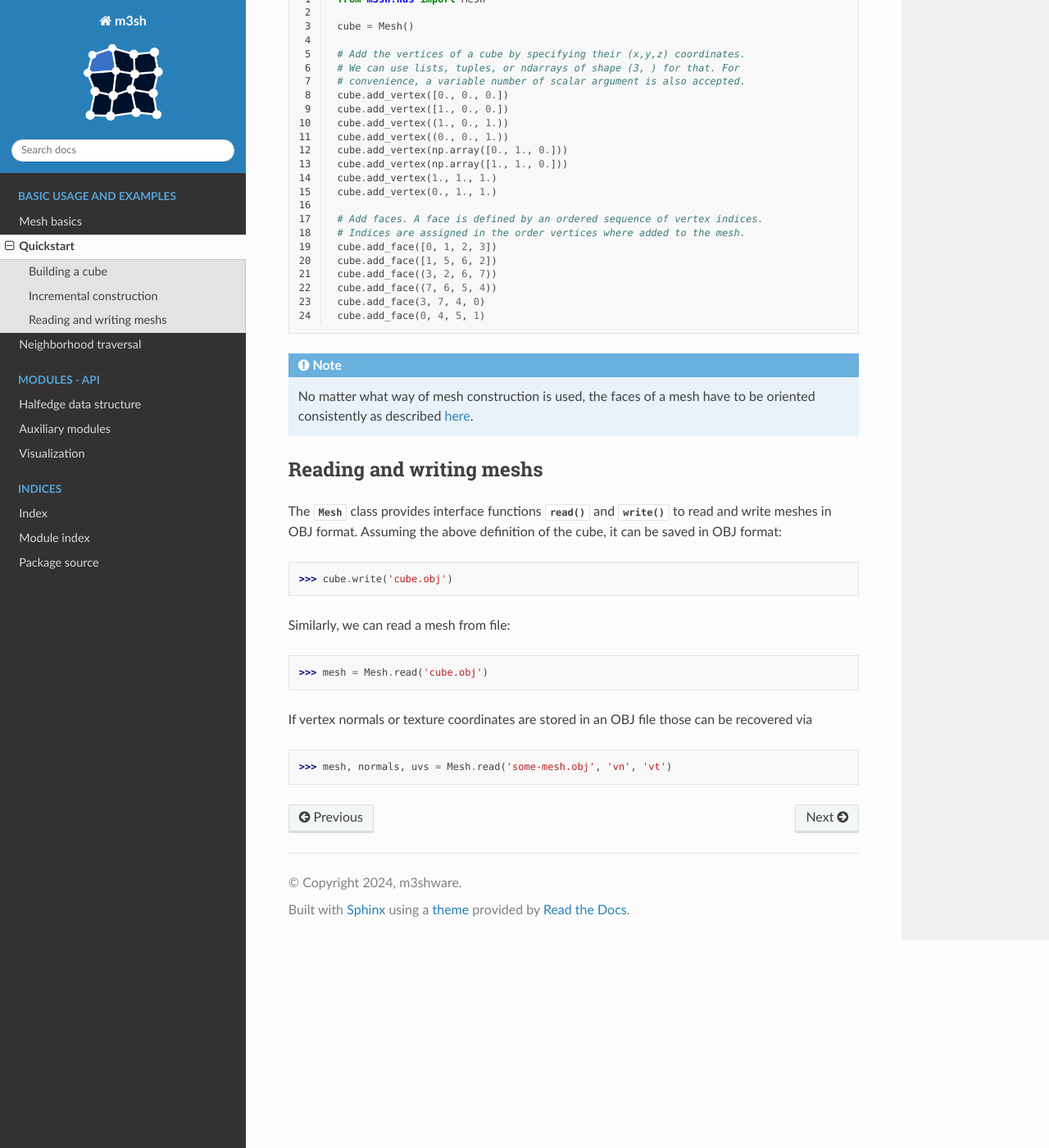
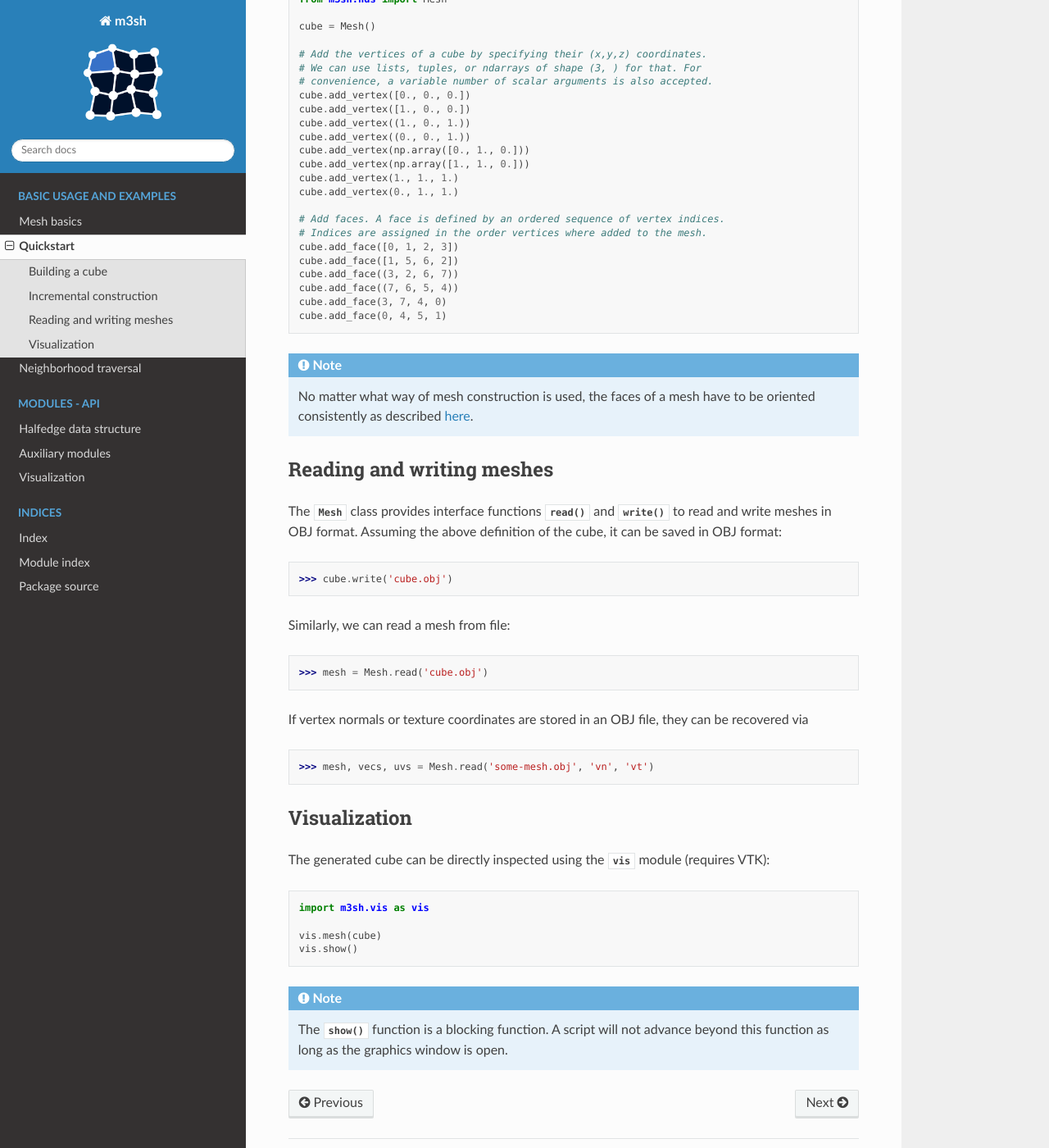
Before and after one commit to m3shware/m3sh, a Sphinx documentation site: the page built from docs/source/usage.rst, in a window 1280 px wide and 1400 px high, scrolled down 1570 px. Shown: the whole window at 82% size. Built offline with Sphinx 7.4.7 and the Read the Docs theme 2.0.0, drawn with Linux system fonts in a browser that asks for light colours; some of the changed text lies outside the part shown.

Commit message:
Add visualization to quickstart section

```diff
--- a/docs/source/usage.rst
+++ b/docs/source/usage.rst
@@ -12,7 +12,6 @@ Put the m3sh package folder into a location that is searched by Python or augmen
 the search path in your Python scripts before importing any m3sh modules:
 
 .. code-block:: python
-   :linenos:
 
     import os
     import sys
@@ -33,7 +32,6 @@ We build a :class:`Mesh` instance that holds the geometry of the unit cube
 are connected to form the faces of the cube:
 
 .. code-block:: python
-   :linenos:
 
     from m3sh.hds import Mesh
 
@@ -63,7 +61,8 @@ are connected to form the faces of the cube:
 
 During mesh construction, the list `V` is converted to an equivalent
 :obj:`~numpy.ndarray` object. The vertex coordinate array of `cube` can
-be accessed via its :attr:`~points` attribute. The list `F` becomes redundant.
+be accessed via its :attr:`~Mesh.points` attribute. The list `F` becomes
+redundant.
 
 .. note::
 
@@ -78,9 +77,7 @@ Incremental construction
 The auxiliary data structures `V` and `F` are not needed for mesh construction.
 A mesh can be built by adding vertices and faces incrementally:
 
-
 .. code-block:: python
-   :linenos:
 
     from m3sh.hds import Mesh
 
@@ -88,7 +85,7 @@ A mesh can be built by adding vertices and faces incrementally:
 
     # Add the vertices of a cube by specifying their (x,y,z) coordinates.
     # We can use lists, tuples, or ndarrays of shape (3, ) for that. For
-    # convenience, a variable number of scalar argument is also accepted.
+    # convenience, a variable number of scalar arguments is also accepted.
     cube.add_vertex([0., 0., 0.])
     cube.add_vertex([1., 0., 0.])
     cube.add_vertex((1., 0., 1.))
@@ -113,8 +110,8 @@ A mesh can be built by adding vertices and faces incrementally:
    to be oriented consistently as described :ref:`here <manifold-mesh-label>`.
 
 
-Reading and writing meshs
--------------------------
+Reading and writing meshes
+--------------------------
 
 The :class:`~m3sh.hds.Mesh` class provides interface functions
 :meth:`~m3sh.hds.Mesh.read` and :meth:`~m3sh.hds.Mesh.write` to read and
@@ -127,7 +124,27 @@ Similarly, we can read a mesh from file:
 
 >>> mesh = Mesh.read('cube.obj')
 
-If vertex normals or texture coordinates are stored in an OBJ file those
+If vertex normals or texture coordinates are stored in an OBJ file, they
 can be recovered via
 
->>> mesh, normals, uvs = Mesh.read('some-mesh.obj', 'vn', 'vt')
+>>> mesh, vecs, uvs = Mesh.read('some-mesh.obj', 'vn', 'vt')
+
+
+Visualization
+-------------
+
+The generated cube can be directly inspected using the :mod:`~m3sh.vis`
+module (requires VTK):
+
+.. code-block:: python
+
+   import m3sh.vis as vis
+
+   vis.mesh(cube)
+   vis.show()
+
+.. note::
+
+   The :func:`~m3sh.vis.show` function is a blocking function. A script
+   will not advance beyond this function as long as the graphics window
+   is open.
```
